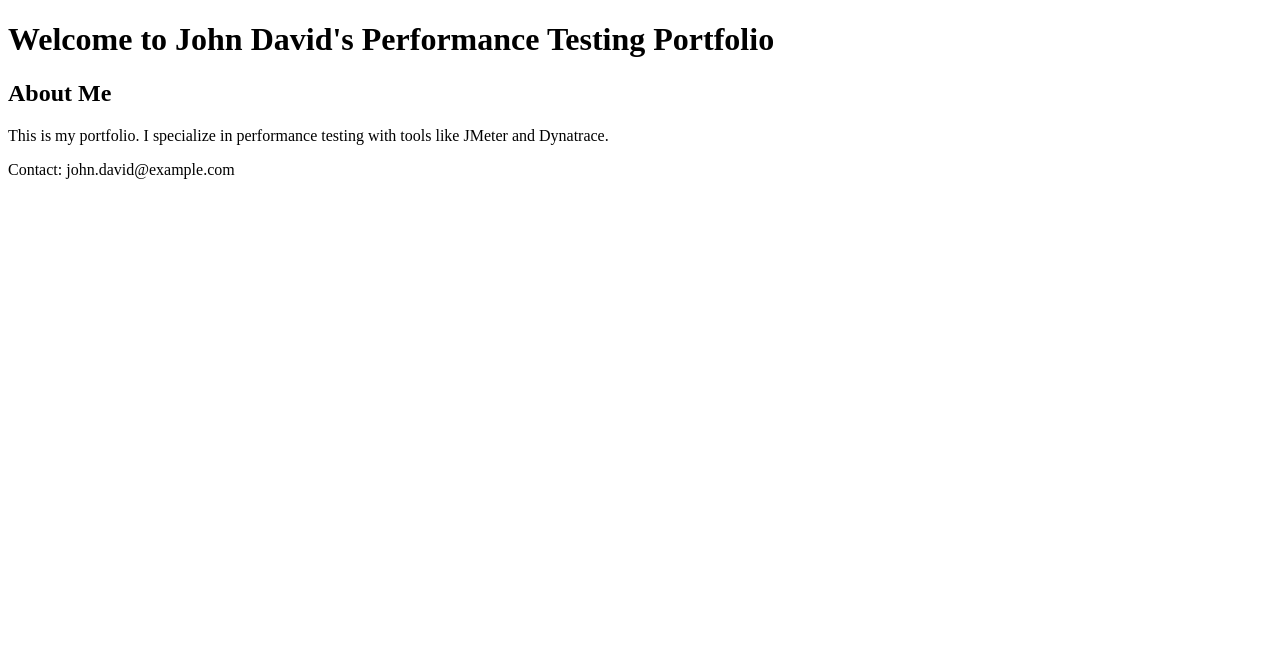
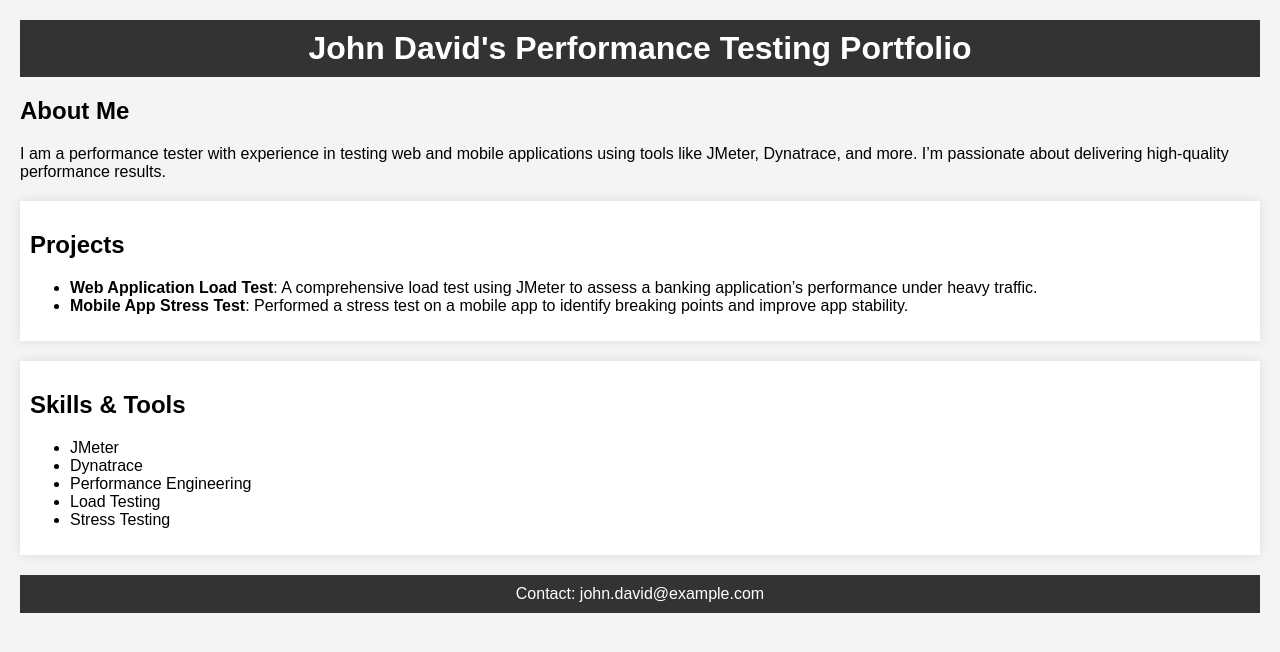
Before and after one commit to John12david/john12david.github.io, a plain HTML site: page index.html in a window 1280 px wide. Drawn offline with Linux system fonts and the light colour scheme.

Commit message:
Update index.html

```diff
--- a/index.html
+++ b/index.html
@@ -3,16 +3,63 @@
 <head>
     <meta charset="UTF-8">
     <meta name="viewport" content="width=device-width, initial-scale=1.0">
-    <title>John David's Portfolio</title>
+    <title>John David's Performance Testing Portfolio</title>
+    <style>
+        body {
+            font-family: Arial, sans-serif;
+            margin: 0;
+            padding: 20px;
+            background-color: #f4f4f4;
+        }
+        header, footer {
+            background-color: #333;
+            color: #fff;
+            text-align: center;
+            padding: 10px 0;
+        }
+        h1 {
+            margin: 0;
+        }
+        section {
+            margin: 20px 0;
+        }
+        .projects, .skills {
+            padding: 10px;
+            background-color: #fff;
+            box-shadow: 0 0 10px rgba(0, 0, 0, 0.1);
+        }
+        footer p {
+            margin: 0;
+        }
+    </style>
 </head>
 <body>
     <header>
-        <h1>Welcome to John David's Performance Testing Portfolio</h1>
+        <h1>John David's Performance Testing Portfolio</h1>
     </header>
 
     <section>
         <h2>About Me</h2>
-        <p>This is my portfolio. I specialize in performance testing with tools like JMeter and Dynatrace.</p>
+        <p>I am a performance tester with experience in testing web and mobile applications using tools like JMeter, Dynatrace, and more. I’m passionate about delivering high-quality performance results.</p>
+    </section>
+
+    <section class="projects">
+        <h2>Projects</h2>
+        <ul>
+            <li><strong>Web Application Load Test</strong>: A comprehensive load test using JMeter to assess a banking application’s performance under heavy traffic.</li>
+            <li><strong>Mobile App Stress Test</strong>: Performed a stress test on a mobile app to identify breaking points and improve app stability.</li>
+        </ul>
+    </section>
+
+    <section class="skills">
+        <h2>Skills & Tools</h2>
+        <ul>
+            <li>JMeter</li>
+            <li>Dynatrace</li>
+            <li>Performance Engineering</li>
+            <li>Load Testing</li>
+            <li>Stress Testing</li>
+        </ul>
     </section>
 
     <footer>
```
